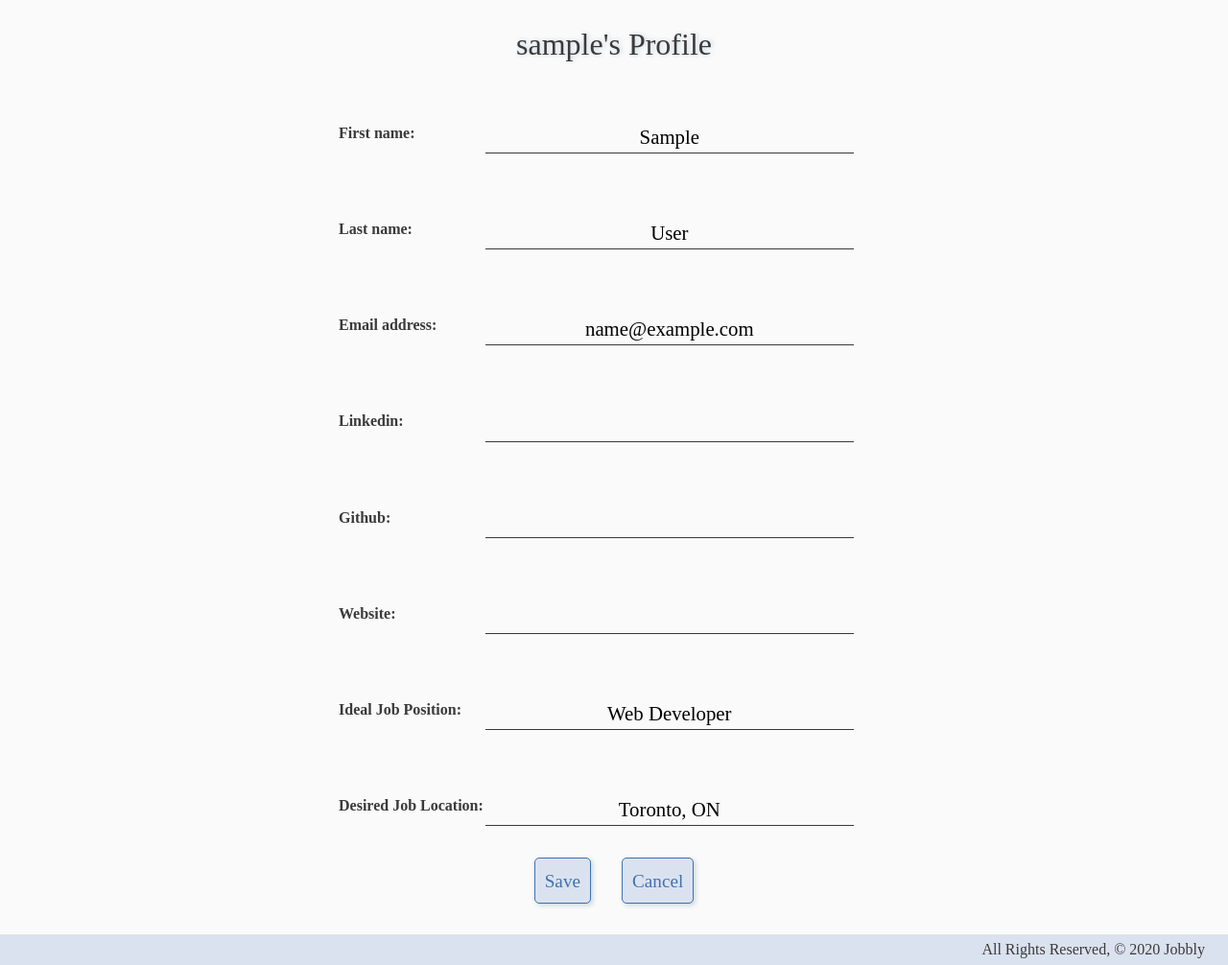
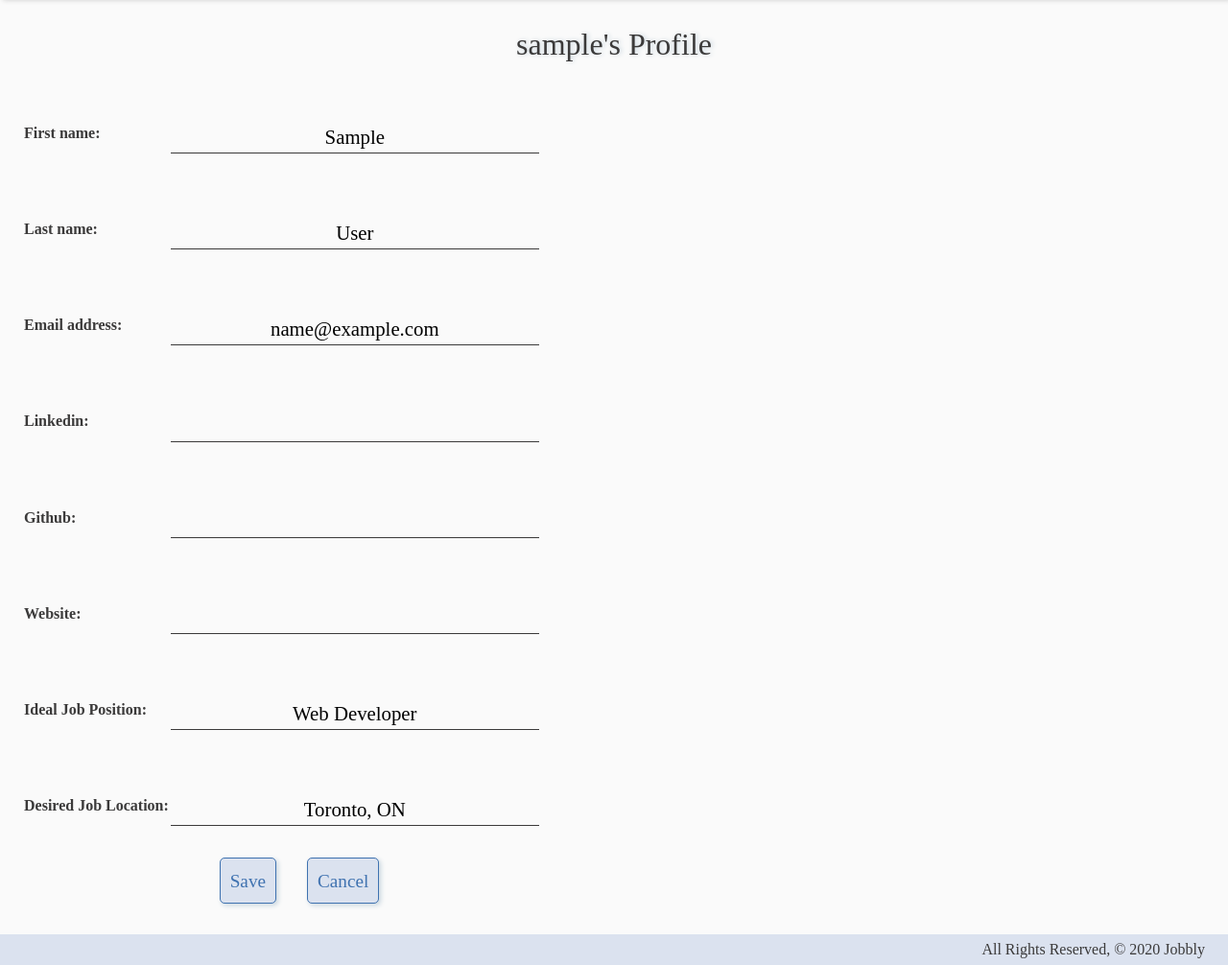
Before and after one commit to seiteambestteam/jobbly, a Django app: page /accounts/profile/edit/ in a window 1280 px wide. Shown: the part 72-1078 px from the top of the page at 96% size. Run offline with Django 3.2, Linux system fonts and the light colour scheme; the visitor is signed in with stand-in values (Sample User, id 1); some libraries are stand-ins or nearby versions.

Commit message:
pushing to pull

```diff
--- a/job_tracker/static/css/style.css
+++ b/job_tracker/static/css/style.css
@@ -240,6 +240,7 @@ nav {
     position: sticky;
     top: 0;
     text-align: center;
+    box-shadow: 3px 0 5px #ccc;
 }
 
 .mynav {
--- a/job_tracker/templates/edit_profile.html
+++ b/job_tracker/templates/edit_profile.html
@@ -2,7 +2,7 @@
 {% block content %}
 <h2 class="txt-center title"> {{ user.username }}'s Profile </h2>
 {% if error_message %}<p class="red-text">{{ error_message }}</p>{% endif %}
-<form class="form center" method="post">
+<form class="form ml-4" method="post">
   {% csrf_token %}
   <table>
   {{ user_form.as_table }}
```
